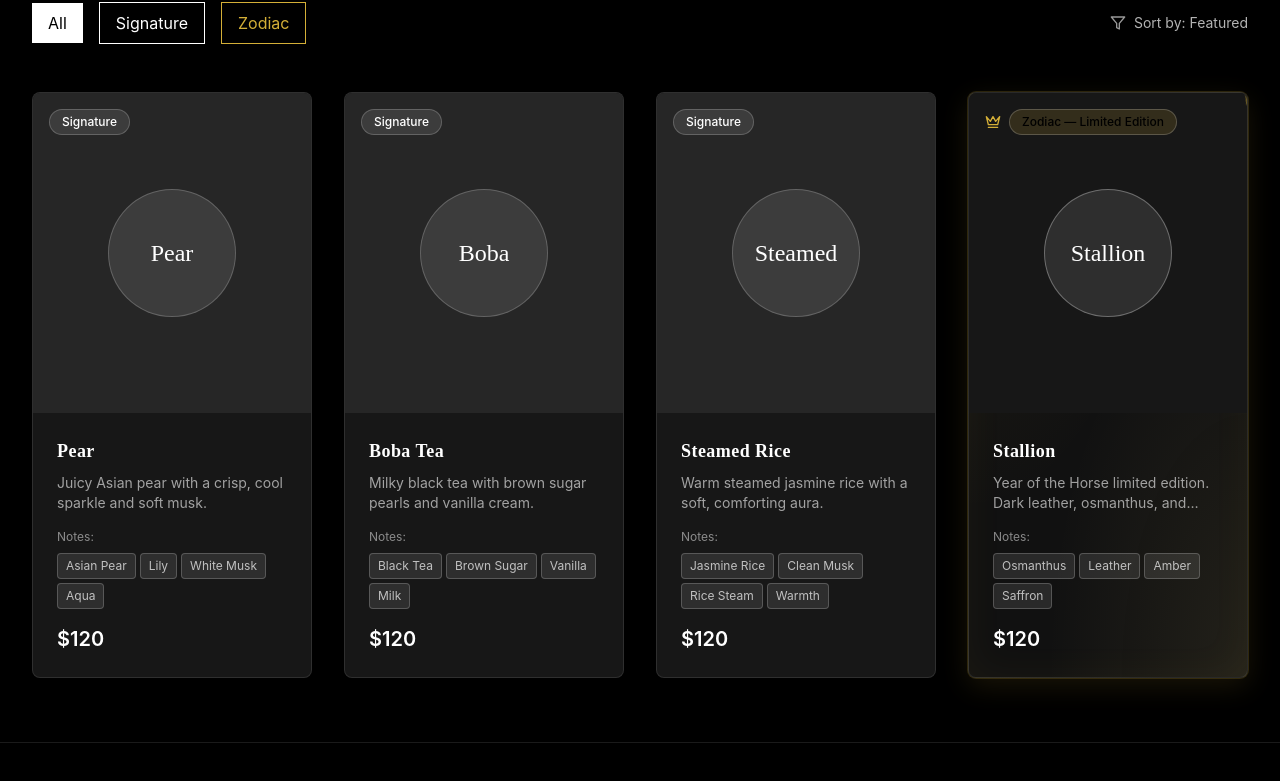
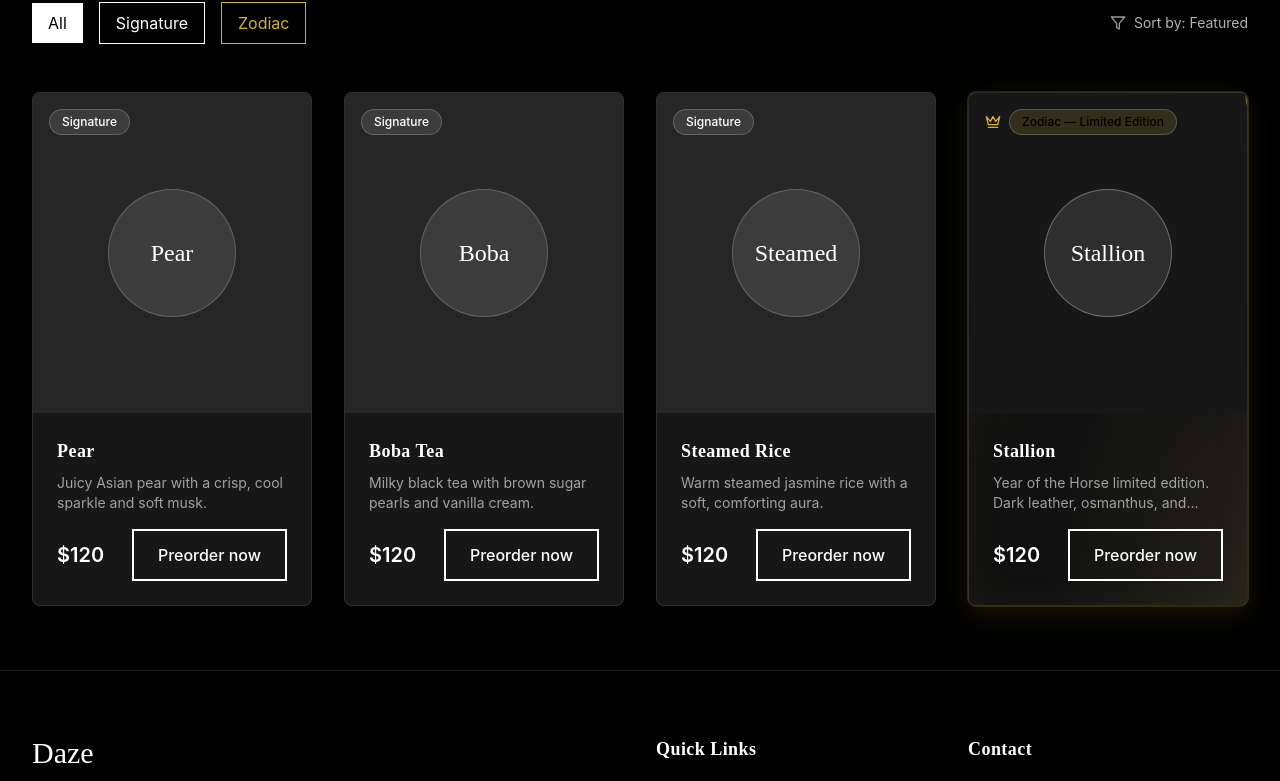
Before and after one commit to dingalanger/Daze-Perfumes, a Next.js app: page /collection in a window 1280 px wide. Shown: the part 794-1575 px from the top of the page. Built offline with nearby package versions, Linux system fonts and the light colour scheme.

Commit message:
feat(collection): link cards to product pages; remove heart/shop icons; show toast 'Preorder added to cart'

```diff
--- a/app/collection/page.tsx
+++ b/app/collection/page.tsx
@@ -1,14 +1,31 @@
+'use client'
+
 import React from 'react'
 import Header from '@/components/Header'
 import Footer from '@/components/Footer'
-import { Heart, ShoppingBag, Filter, Crown, Sparkles } from 'lucide-react'
+import Link from 'next/link'
+import { Filter, Crown, Sparkles } from 'lucide-react'
+import { products as allProducts } from '@/lib/products'
 
-const allProducts = [
-  { id: 1, name: 'Pear', description: 'Juicy Asian pear with a crisp, cool sparkle and soft musk.', price: 120, category: 'Signature', notes: ['Asian Pear', 'Lily', 'White Musk', 'Aqua'] },
-  { id: 2, name: 'Boba Tea', description: 'Milky black tea with brown sugar pearls and vanilla cream.', price: 120, category: 'Signature', notes: ['Black Tea', 'Brown Sugar', 'Vanilla', 'Milk'] },
-  { id: 3, name: 'Steamed Rice', description: 'Warm steamed jasmine rice with a soft, comforting aura.', price: 120, category: 'Signature', notes: ['Jasmine Rice', 'Clean Musk', 'Rice Steam', 'Warmth'] },
-  { id: 4, name: 'Stallion', description: 'Year of the Horse limited edition. Dark leather, osmanthus, and amber.', price: 120, category: 'Zodiac', notes: ['Osmanthus', 'Leather', 'Amber', 'Saffron'] },
-]
+function addToCart(item: { id: string; name: string; price: number; quantity?: number }) {
+  const stored = typeof window !== 'undefined' ? localStorage.getItem('cart') : null
+  const cart = stored ? JSON.parse(stored) : []
+  const idx = cart.findIndex((i: any) => i.id === item.id && i.name === item.name)
+  if (idx >= 0) cart[idx].quantity = (cart[idx].quantity || 1) + (item.quantity || 1)
+  else cart.push({ id: item.id, name: item.name, price: item.price, quantity: item.quantity || 1 })
+  localStorage.setItem('cart', JSON.stringify(cart))
+  window.dispatchEvent(new Event('cart:update'))
+  window.dispatchEvent(new Event('cart:add'))
+}
+
+function showToast(message: string) {
+  const el = document.createElement('div')
+  el.className = 'fixed bottom-6 left-1/2 -translate-x-1/2 bg-white text-black px-4 py-2 rounded shadow-lg transition-opacity duration-700 opacity-0 z-[100]'
+  el.textContent = message
+  document.body.appendChild(el)
+  requestAnimationFrame(() => { el.classList.remove('opacity-0') })
+  setTimeout(() => { el.classList.add('opacity-0'); setTimeout(() => el.remove(), 700) }, 1500)
+}
 
 export default function CollectionPage() {
   return (
@@ -36,7 +53,7 @@ export default function CollectionPage() {
               Our <span className="text-white">Collection</span>
             </h1>
             <p className="text-xl text-white/70 max-w-3xl mx-auto mb-8">
-              Discover our curated selection of four signature creations, including the limited edition Year of the Horse release.
+              Discover our curated selection of fragrances, including the limited edition Year of the Horse release.
             </p>
           </div>
         </div>
@@ -63,29 +80,16 @@ export default function CollectionPage() {
             {allProducts.map((product, index) => {
               const isStallion = product.name === 'Stallion'
               return (
-                <div
-                  key={product.id}
-                  className="group animate-slide-up"
-                  style={{ animationDelay: `${index * 0.1}s` }}
-                >
+                <div key={product.id} className="group animate-slide-up" style={{ animationDelay: `${index * 0.1}s` }}>
                   <div className={`relative rounded-lg overflow-hidden card-hover border border-white/10 ${isStallion ? 'card-gold-special' : 'bg-neutral-900'}`}>
                     {/* Product Image */}
-                    <div className={`relative h-80 ${isStallion ? 'bg-neutral-900' : 'bg-neutral-800'}`}>
+                    <Link href={`/product/${product.slug}`} className={`block relative h-80 ${isStallion ? 'bg-neutral-900' : 'bg-neutral-800'}`}>
                       <div className="absolute inset-0 flex items-center justify-center">
                         <div className={`w-32 h-32 ${isStallion ? 'bg-white/10 border-white/30' : 'bg-white/10 border-white/20'} rounded-full flex items-center justify-center border`}>
                           <span className="text-white text-2xl font-cursive">{product.name.split(' ')[0]}</span>
                         </div>
                       </div>
-
-                      {/* Action Buttons */}
-                      <div className="absolute top-4 right-4 flex flex-col space-y-2 opacity-0 group-hover:opacity-100 transition-opacity duration-300">
-                        <button className="w-8 h-8 bg-white/10 backdrop-blur-sm rounded-full flex items-center justify-center hover:bg-white text-white hover:text-black transition-colors duration-300">
-                          <Heart size={16} />
-                        </button>
-                        <button className="w-8 h-8 bg-white/10 backdrop-blur-sm rounded-full flex items-center justify-center hover:bg-white text-white hover:text-black transition-colors duration-300">
-                          <ShoppingBag size={16} />
-                        </button>
-                      </div>
+                    </Link>
 
                     {/* Category Badge */}
                     <div className="absolute top-4 left-4 flex items-center gap-2">
@@ -100,34 +104,18 @@ export default function CollectionPage() {
                         <Sparkles size={40} />
                       </div>
                     )}
-                    </div>
 
                     {/* Product Info */}
                     <div className="p-6">
                       <div className="mb-2">
-                        <h3 className="text-lg font-semibold text-white">{product.name}</h3>
+                        <h3 className="text-lg font-semibold text-white"><Link href={`/product/${product.slug}`}>{product.name}</Link></h3>
                       </div>
 
-                      <p className="text-sm text-white/60 mb-4 line-clamp-2">
-                        {product.description}
-                      </p>
-
-                      {/* Fragrance Notes */}
-                      <div className="mb-4">
-                        <p className="text-xs text-white/50 mb-2">Notes:</p>
-                        <div className="flex flex-wrap gap-1">
-                          {product.notes.map((note, idx) => (
-                            <span key={idx} className="px-2 py-1 bg-white/10 text-white/70 text-xs rounded border border-white/20">
-                              {note}
-                            </span>
-                          ))}
-                        </div>
-                      </div>
+                      <p className="text-sm text-white/60 mb-4 line-clamp-2">{product.shortDescription}</p>
 
                       <div className="flex items-center justify-between">
-                        <span className="text-xl font-semibold text-white">
-                          $120
-                        </span>
+                        <span className="text-xl font-semibold text-white">$120</span>
+                        <button className="btn-outline-light" onClick={() => { addToCart({ id: product.id, name: product.name, price: product.price }); showToast('Preorder added to cart') }}>Preorder now</button>
                       </div>
                     </div>
                   </div>
```
Lines whose indentation alone changed are shown as unchanged.
